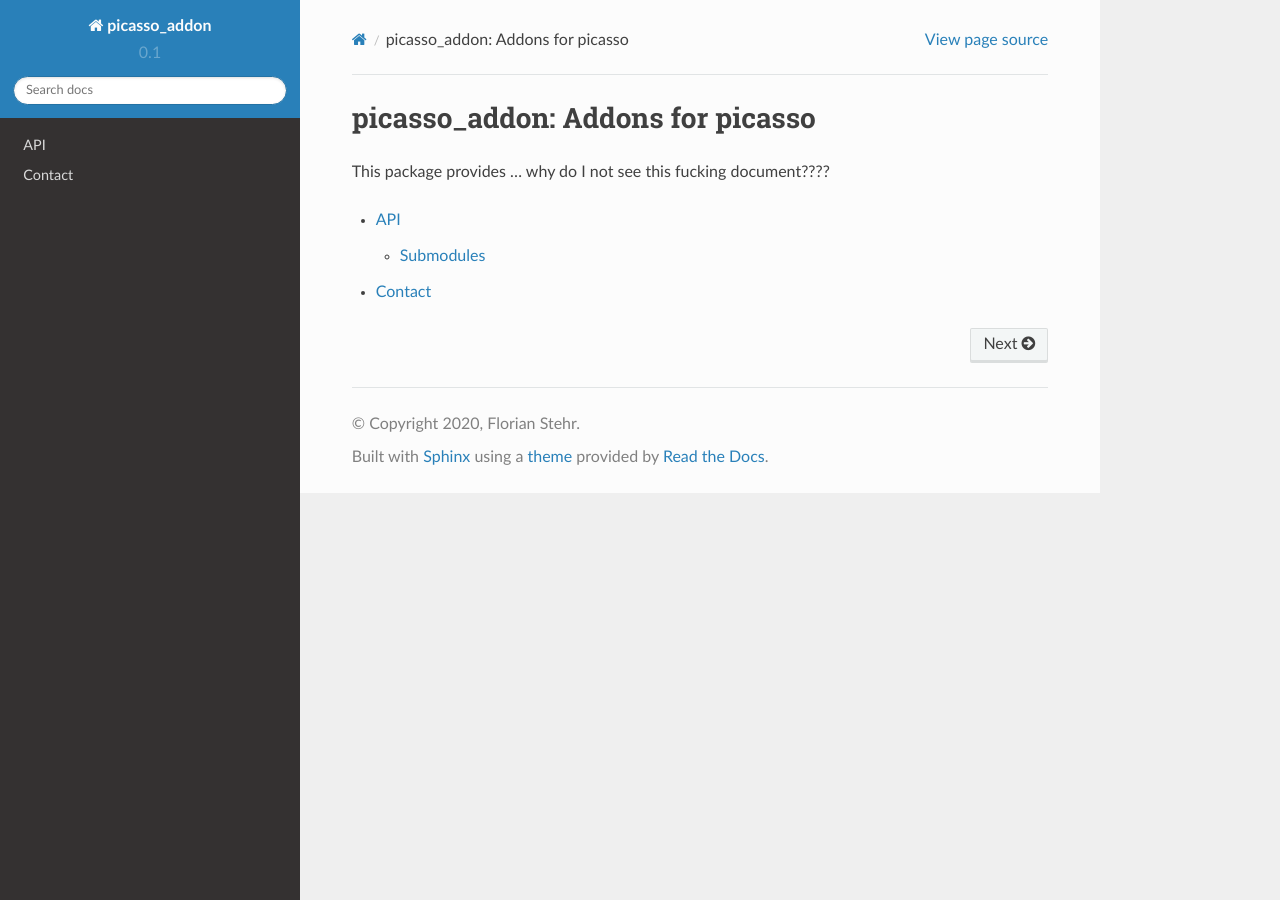
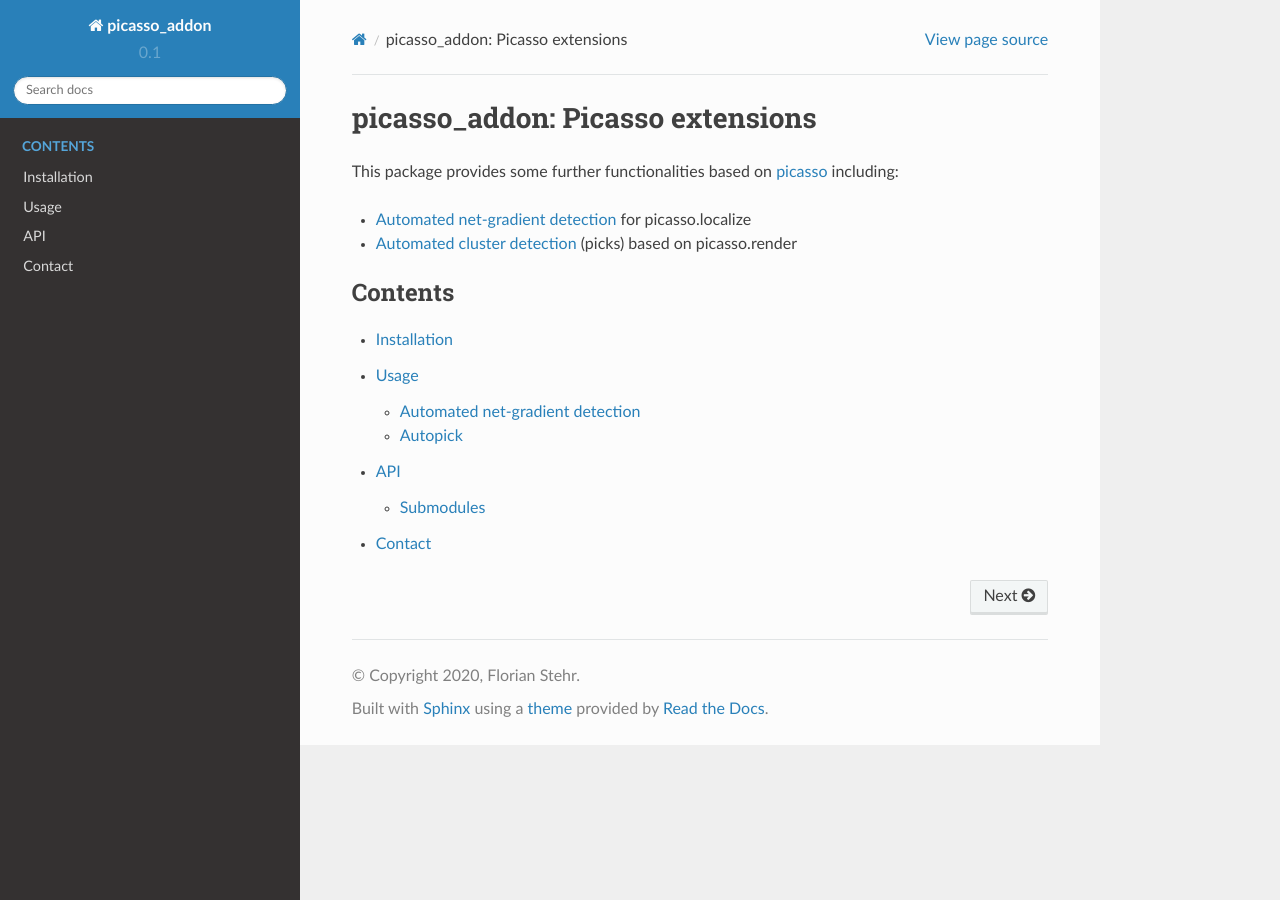
Before and after one commit to schwille-paint/picasso_addon, a Sphinx documentation site: the page built from docs/index.rst, in a window 1280 px wide. Built offline with Sphinx 7.4.7 and the Read the Docs theme 2.0.0, drawn with Linux system fonts in a browser that asks for light colours.

Commit message:
RTD finally working?

```diff
--- a/docs/conf.py
+++ b/docs/conf.py
@@ -36,7 +36,8 @@ import sphinx_rtd_theme
 extensions = [
 'sphinx.ext.autodoc',
 'sphinx.ext.napoleon',
-'sphinx_rtd_theme'
+'sphinx_rtd_theme',
+'sphinx.ext.autosectionlabel',
 ]
 
 # Add any paths that contain templates here, relative to this directory.
--- /dev/null
+++ b/docs/howto.rst
@@ -0,0 +1,18 @@
+Usage
+=====
+.. toctree::
+   :maxdepth: 2
+
+.. _automng:
+
+Automated net-gradient detection
+^^^^^^^^^^^^^^^^^^^^^^^^^^^^^^^^
+Work in progress ...
+
+
+
+.. _autopick:
+
+Autopick
+^^^^^^^^
+Work in progress ...
--- a/docs/index.rst
+++ b/docs/index.rst
@@ -1,10 +1,16 @@
-picasso_addon: Addons for picasso
+picasso_addon: Picasso extensions
 =================================
 
-This package provides ... why do I not see this fucking document????
+This package provides some further functionalities based on `picasso <https://github.com/jungmannlab/picasso>`_ including:
+
+- :ref:`Automated net-gradient detection <automng>` for picasso.localize
+- :ref:`Automated cluster detection <autopick>` (picks) based on picasso.render
 
 .. toctree::
    :maxdepth: 2
+   :caption: Contents
 
+   installation
+   howto
    modules
    contact
```
Also changed, not shown: docs/installation.rst (added, +7 -0 lines), 10 other files.
